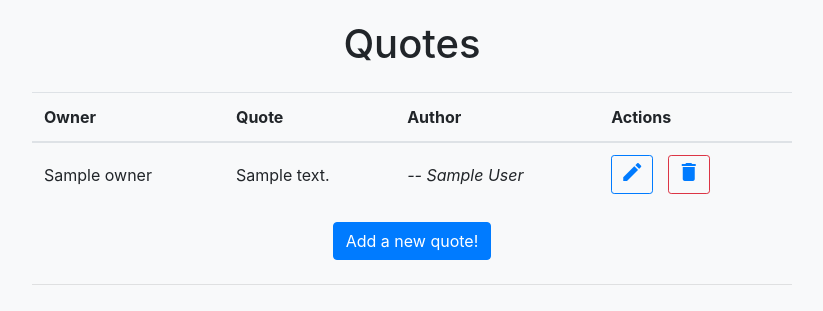
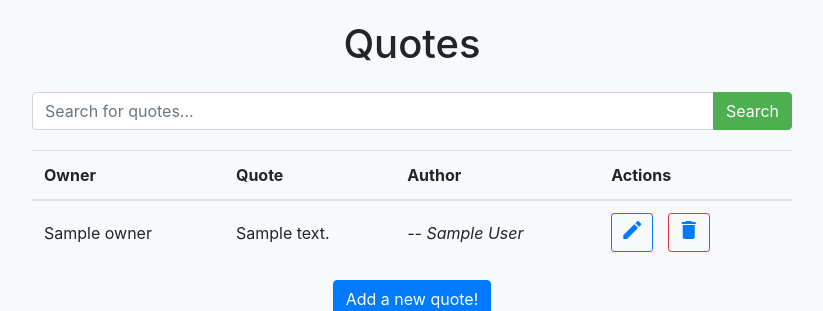
Before and after one commit to rohithchowdary3920/web-programming, a Flask app: template quotes-app/templates/quotes.html in a window 1280 px wide. Shown: the top 311 px of the page, without its empty margins (228-1051 px from the left). Run offline with Flask 3, Linux system fonts and the light colour scheme; the template is opened without the code that fills it: most values are stand-ins (such as "Sample title", 1, 10 or a date in 2020); some libraries are stand-ins or nearby versions.

Commit message:
small changes

```diff
--- a/quotes-app/templates/edit_quote.html
+++ b/quotes-app/templates/edit_quote.html
@@ -75,7 +75,7 @@
                     </div>
                     <div class="form-group form-check">
                         <input type="checkbox" class="form-check-input" id="public"
-                        name="public" {% if data["public"] %}  {% endif %}>
+                        name="public" {% if data["public"] %} checked {% endif %}>
                         <label class="form-check-label" for="public">Public?</label>
                       </div>
                     <button type="submit" class="btn btn-primary btn-block">Update</button>
--- a/quotes-app/templates/quotes.html
+++ b/quotes-app/templates/quotes.html
@@ -35,11 +35,33 @@
             color: #0056b3;
             text-decoration: none;
         }
+        .search-form {
+            margin-bottom: 20px;
+        }
+        .search-button {
+            background-color: #4caf50; /* Vibrant Green Color */
+            border-color: #4caf50;
+            color: #fff; /* White Text Color */
+        }
+        .search-button:hover {
+            background-color: #388e3c; /* Darker Shade of Green on Hover */
+            border-color: #388e3c;
+            color: #fff; /* White Text Color */
+        }
     </style>
 </head>
 <body>
 <div class="container">
     <h1 class="text-center mb-4">Quotes</h1>
+    <!-- Search Form -->
+    <form class="search-form">
+        <div class="input-group mb-3">
+            <input type="text" class="form-control" id="searchInput" placeholder="Search for quotes...">
+            <div class="input-group-append">
+                <button class="btn btn-outline-secondary search-button" type="button" onclick="searchQuotes()">Search</button>
+            </div>
+        </div>
+    </form>
     <table class="table quote-table">
         <thead>
             <tr>
@@ -71,5 +93,26 @@
 </div>
 
 <script src="https://stackpath.bootstrapcdn.com/bootstrap/4.5.2/js/bootstrap.bundle.min.js"></script>
+<script>
+    function searchQuotes() {
+        var input, filter, table, tr, td, i, txtValue;
+        input = document.getElementById("searchInput");
+        filter = input.value.toUpperCase();
+        table = document.getElementsByClassName("quote-table")[0];
+        tr = table.getElementsByTagName("tr");
+
+        for (i = 0; i < tr.length; i++) {
+            td = tr[i].getElementsByTagName("td")[1];
+            if (td) {
+                txtValue = td.textContent || td.innerText;
+                if (txtValue.toUpperCase().indexOf(filter) > -1) {
+                    tr[i].style.display = "";
+                } else {
+                    tr[i].style.display = "none";
+                }
+            }
+        }
+    }
+</script>
 </body>
 </html>
```
